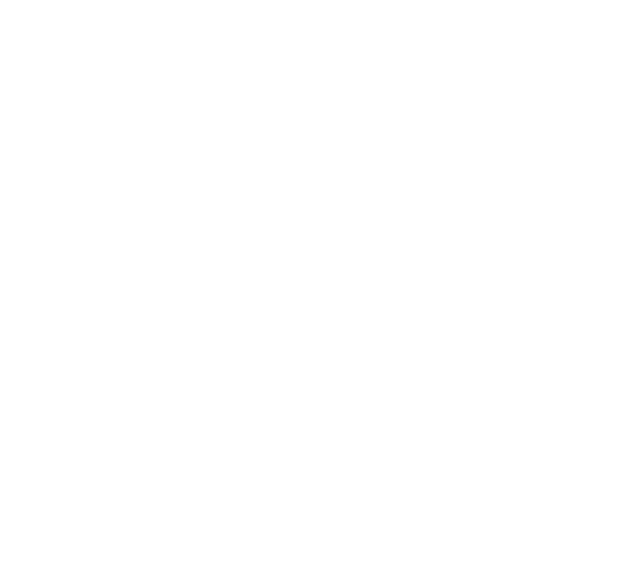
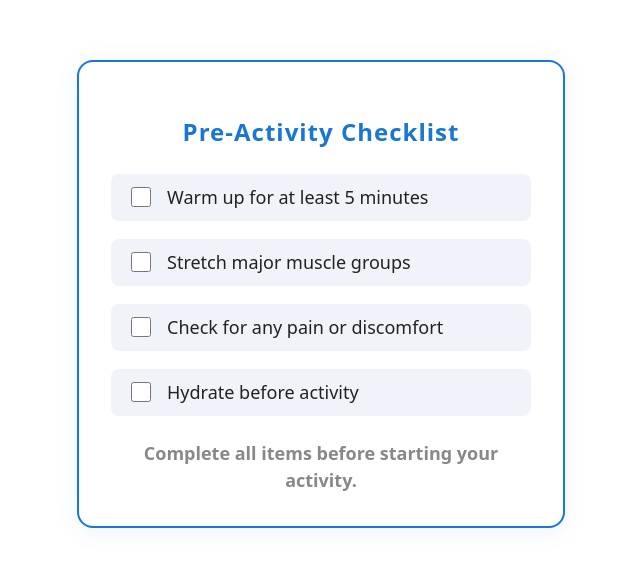
Before and after one commit to djsauble/injury-prevention, a React (Vite) app: page / in a window 1280 px wide. Shown: the part 106-672 px from the top of the page, without its empty margins (319-959 px from the left). Built offline with nearby package versions, Linux system fonts and the light colour scheme.

Commit message:
Experiment

```diff
--- a/src/App.tsx
+++ b/src/App.tsx
@@ -1,11 +1,44 @@
-import './App.css'
+import './App.css';
+import React, { useState } from 'react';
 
 function App() {
+  const [checklist, setChecklist] = useState([
+    { label: 'Warm up for at least 5 minutes', checked: false },
+    { label: 'Stretch major muscle groups', checked: false },
+    { label: 'Check for any pain or discomfort', checked: false },
+    { label: 'Hydrate before activity', checked: false },
+  ]);
+
+  const handleCheck = (index: number) => {
+    setChecklist(prev => prev.map((item, i) =>
+      i === index ? { ...item, checked: !item.checked } : item
+    ));
+  };
+
   return (
-    <>
-      {/* App goes here */}
-    </>
-  )
+    <div className="pre-activity-checklist" style={{ maxWidth: 420, margin: '2rem auto', padding: 32, border: '2px solid #1976d2', borderRadius: 16, background: 'white', boxShadow: '0 4px 24px rgba(25, 118, 210, 0.08)' }}>
+      <h2 style={{ color: '#1976d2', marginBottom: 24, textAlign: 'center', letterSpacing: 1 }}>Pre-Activity Checklist</h2>
+      <ul style={{ listStyle: 'none', padding: 0, margin: 0 }}>
+        {checklist.map((item, idx) => (
+          <li key={item.label} style={{ marginBottom: 18, display: 'flex', alignItems: 'center', background: '#f0f4fa', borderRadius: 8, padding: '10px 16px' }}>
+            <input
+              type="checkbox"
+              checked={item.checked}
+              onChange={() => handleCheck(idx)}
+              id={`check-${idx}`}
+              style={{ marginRight: 16, width: 20, height: 20, accentColor: '#1976d2' }}
+            />
+            <label htmlFor={`check-${idx}`} style={{ fontSize: 18, color: '#222', cursor: 'pointer' }}>{item.label}</label>
+          </li>
+        ))}
+      </ul>
+      <div style={{ marginTop: 24, fontWeight: 600, textAlign: 'center', fontSize: 18, color: checklist.every(i => i.checked) ? '#388e3c' : '#888' }}>
+        {checklist.every(i => i.checked)
+          ? 'Ready to go!'
+          : 'Complete all items before starting your activity.'}
+      </div>
+    </div>
+  );
 }
 
-export default App
+export default App;
```
